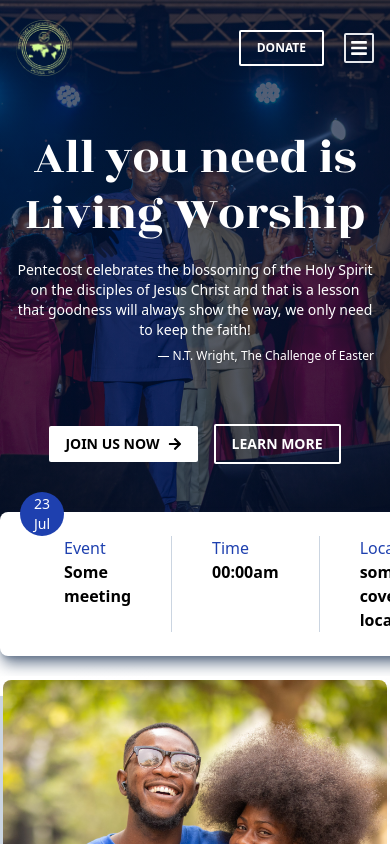
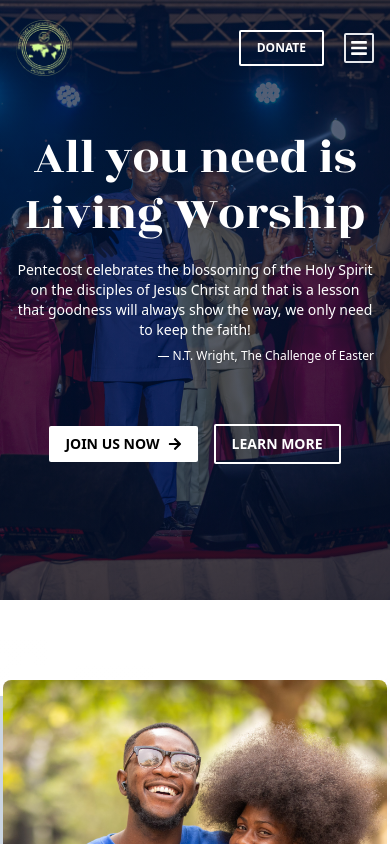
Before and after one commit to tsikatawill/pensa, a React (Create React App) app: page / in a window 390 px wide. Shown: the top 844 px of the page. Built offline with nearby package versions, Linux system fonts and the light colour scheme.

Commit message:
:nail_care: handle event card responsiveness

```diff
--- a/src/components/EventCard.css
+++ b/src/components/EventCard.css
@@ -1,5 +1,5 @@
 .event-card {
-    @apply bg-white rounded-lg min-w-fit max-w-3xl mx-auto p-6 relative shadow-lg shadow-slate-500;
+    @apply bg-white hidden sm:block rounded-lg min-w-fit max-w-3xl mx-auto p-6 relative shadow-lg shadow-slate-500;
 }
 
 .event-card .date {
```
